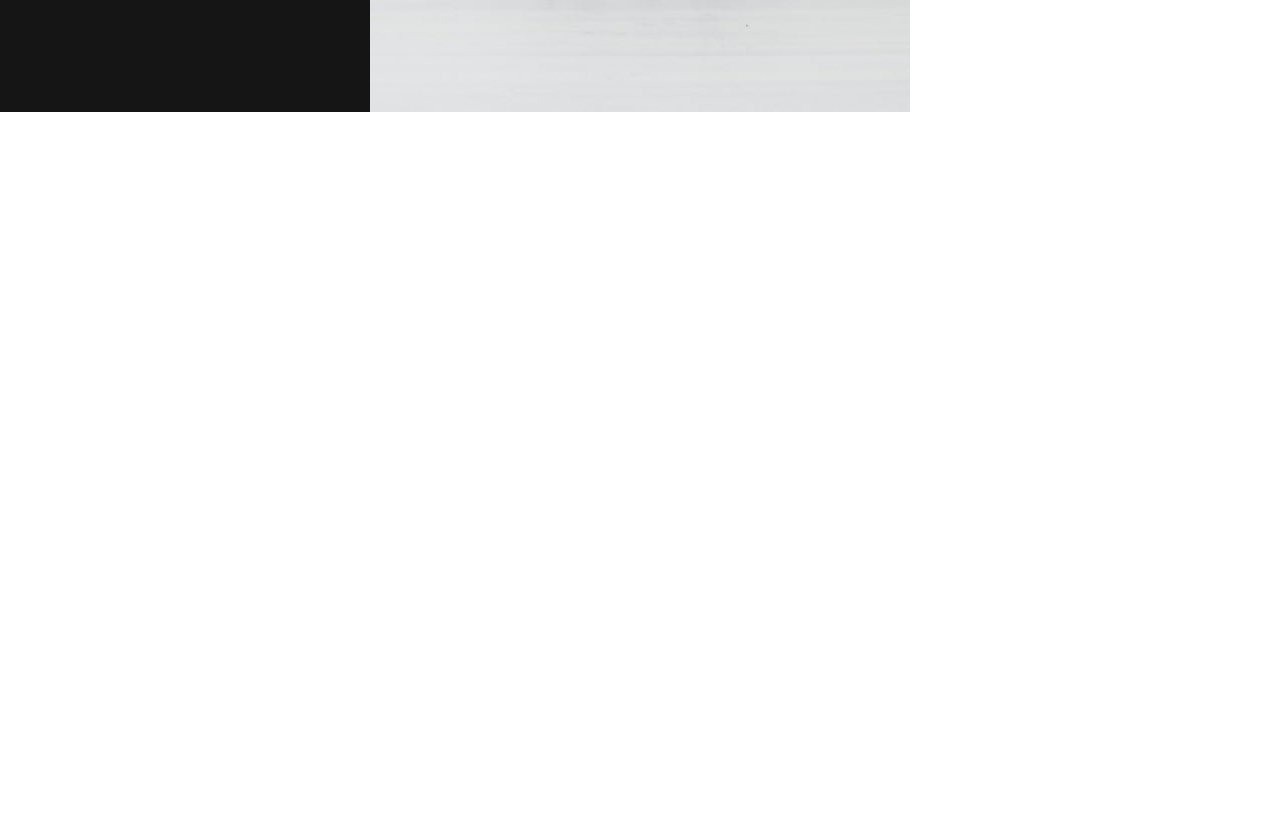
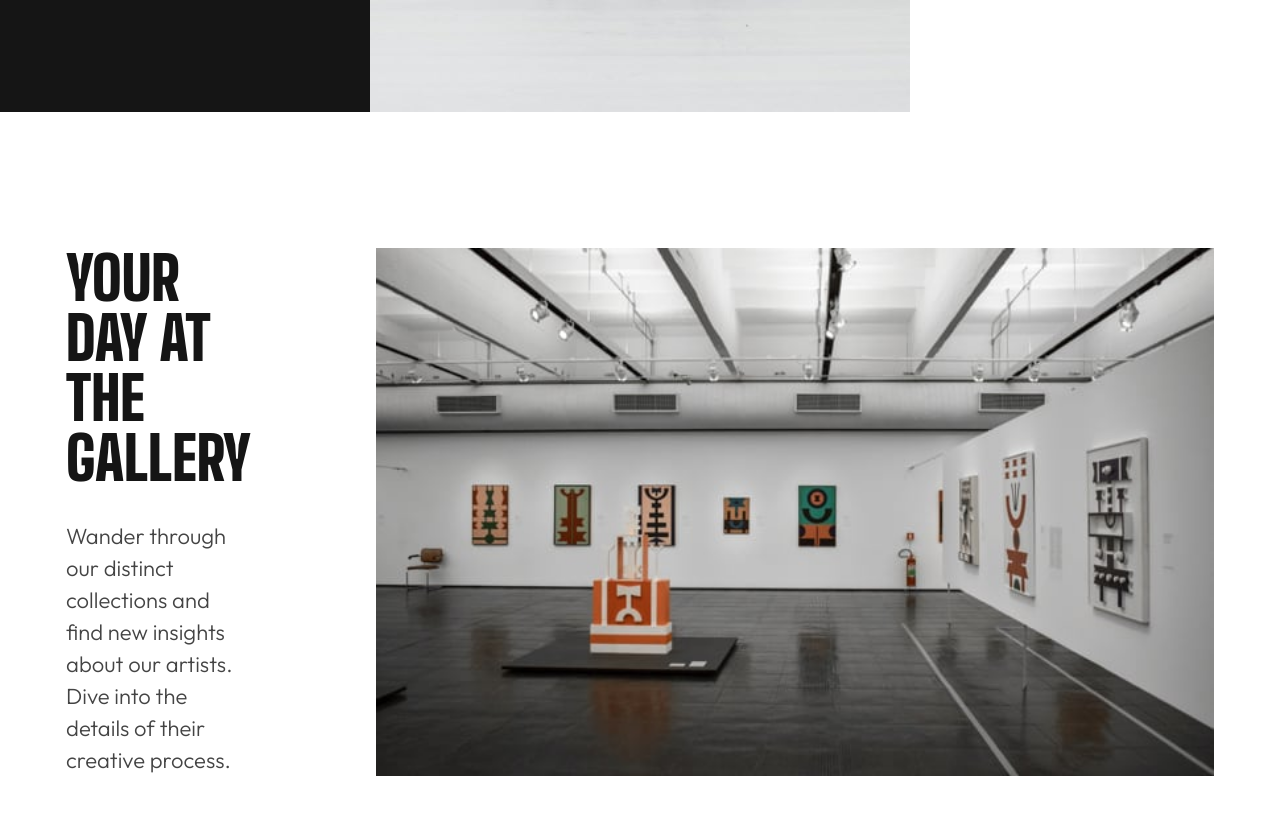
Before and after one commit to caarlosdamian/art-gallery, a React (Vite) app: page / in a window 1280 px wide. Shown: the part 688-1502 px from the top of the page. Before the commit the page ends 804 px from the top, so only its background shows below. Built offline with nearby package versions, Linux system fonts and the light colour scheme.

Commit message:
added second section

```diff
--- a/src/pages/Home/Home.tsx
+++ b/src/pages/Home/Home.tsx
@@ -4,6 +4,7 @@
 import hero from "../../assets/desktop/image-hero.jpg";
 import { useLocation } from "react-router-dom";
 import { Button } from "../../components/Button/Button";
+import { HomeMiddle } from "../../sections/HomeMiddle/HomeMiddle";
 
 export const Home = () => {
   const location = useLocation();
@@ -35,6 +36,7 @@
           </div>
         </div>
       </div>
+      <HomeMiddle/>
     </>
   );
 };
--- /dev/null
+++ b/src/sections/HomeMiddle/HomeMiddle.scss
@@ -0,0 +1,50 @@
+.home__middle-container {
+  width: 100vw;
+  height: 100vh;
+  display: flex;
+  align-items: center;
+  justify-content: center;
+  flex-direction: column;
+  padding: 180px 165px;
+
+  .home__middle-top__container {
+    display: flex;
+    justify-content: center;
+    gap: 125px;
+    width: 100%;
+    .home__middle-text__container {
+      width: 350px;
+      display: flex;
+      align-items: flex-start;
+      flex-direction: column;
+      gap: 32px;
+      .home__middle-header {
+        font-family: "Big Shoulders Display";
+        font-style: normal;
+        font-weight: 900;
+        font-size: 60px;
+        line-height: 60px;
+        /* or 100% */
+
+        text-transform: uppercase;
+
+        /* Almost Black */
+
+        color: #151515;
+      }
+      .home__middle-text{
+        font-family: 'Outfit';
+        font-style: normal;
+        font-weight: 300;
+        font-size: 22px;
+        line-height: 32px;
+        /* or 145% */
+
+
+        /* Dark Grey */
+
+        color: #444444;
+      }
+    }
+  }
+}
--- /dev/null
+++ b/src/sections/HomeMiddle/HomeMiddle.tsx
@@ -0,0 +1,22 @@
+import React from "react";
+
+import ImgGrid from "../../assets/desktop/image-grid-1.jpg";
+import "./HomeMiddle.scss";
+
+export const HomeMiddle = () => {
+  return (
+    <div className="home__middle-container">
+      <div className="home__middle-top__container">
+        <div className="home__middle-text__container">
+          <h1 className="home__middle-header">Your Day at the Gallery</h1>
+          <p className="home__middle-text">
+            Wander through our distinct collections and find new insights about
+            our artists. Dive into the details of their creative process.
+          </p>
+        </div>
+        <img src={ImgGrid} alt="ImgGrid" className="home__midle-img" />
+      </div>
+      <div className="home__middle-bottom__container"></div>
+    </div>
+  );
+};
```
